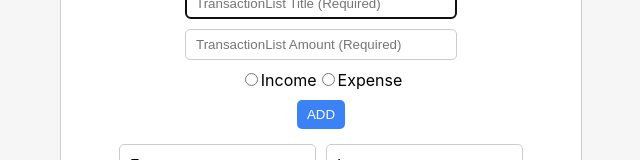
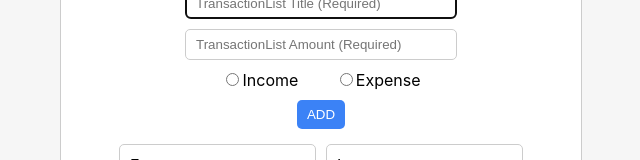
Before and after one commit to Yaser-Hajian/Expense-Tracker-React.js, a React (Create React App) app: page / in a window 1280 px wide. Both pictures are taken after a click on the button "ADD". Shown: the part 197-357 px from the top of the page, without its empty margins (319-959 px from the left). Built offline with nearby package versions, Linux system fonts and the light colour scheme.

Commit message:
add style to buttons

```diff
--- a/src/Components/AddTransaction/AddTransaction.js
+++ b/src/Components/AddTransaction/AddTransaction.js
@@ -60,6 +60,7 @@ const AddTransaction = ({addTransaction}) => {
                     />
                 </div>
                 <div className={styles.typeContainer}>
+                    <span>
                         <input
                             onChange={typeChangeHandler}
                             type="radio"
@@ -69,6 +70,8 @@ const AddTransaction = ({addTransaction}) => {
                             ref={radioInput1}
                         />
                     <label htmlFor={"income"}>Income</label>
+                    </span>
+                    <span>
                         <input
                             onChange={typeChangeHandler}
                             type="radio"
@@ -78,6 +81,8 @@ const AddTransaction = ({addTransaction}) => {
                             ref={radioInput2}
                         />
                         <label htmlFor={"expense"}>Expense</label>
+                    </span>
+
                 </div>
                 <div className={styles.addBtnContainer}>
                     <button type={"submit"} className={styles.addBtn}>ADD</button>
--- a/src/Components/AddTransaction/AddTransaction.module.css
+++ b/src/Components/AddTransaction/AddTransaction.module.css
@@ -30,7 +30,10 @@ input[type="number"] {
     margin-top: 10px;
 }
 .typeContainer{
-    text-align: center;
+    display: flex;
+    align-items: center;
+    justify-content: space-evenly;
+
 }
 .addBtn {
     color: white;
```
Lines whose indentation alone changed are shown as unchanged.
